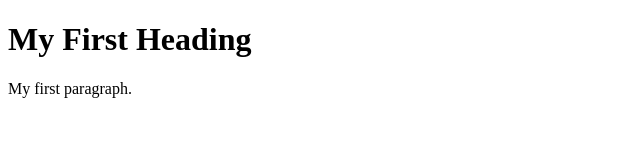
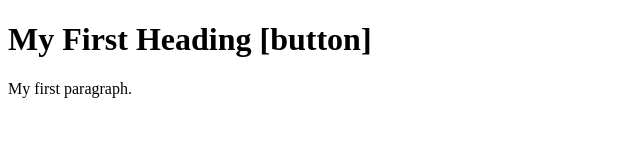
Before and after one commit to prajwal-jagadeesh/git-demo, a plain HTML site: page index.html in a window 1280 px wide. Shown: the whole page, without its empty margins (0-640 px from the left). Drawn offline with Linux system fonts and the light colour scheme.

```diff
--- a/index.html
+++ b/index.html
@@ -2,7 +2,7 @@
 <html>
 <body>
 
-<h1>My First Heading</h1>
+<h1>My First Heading [button]</h1>
 <p>My first paragraph.</p>
 
 </body>
```
